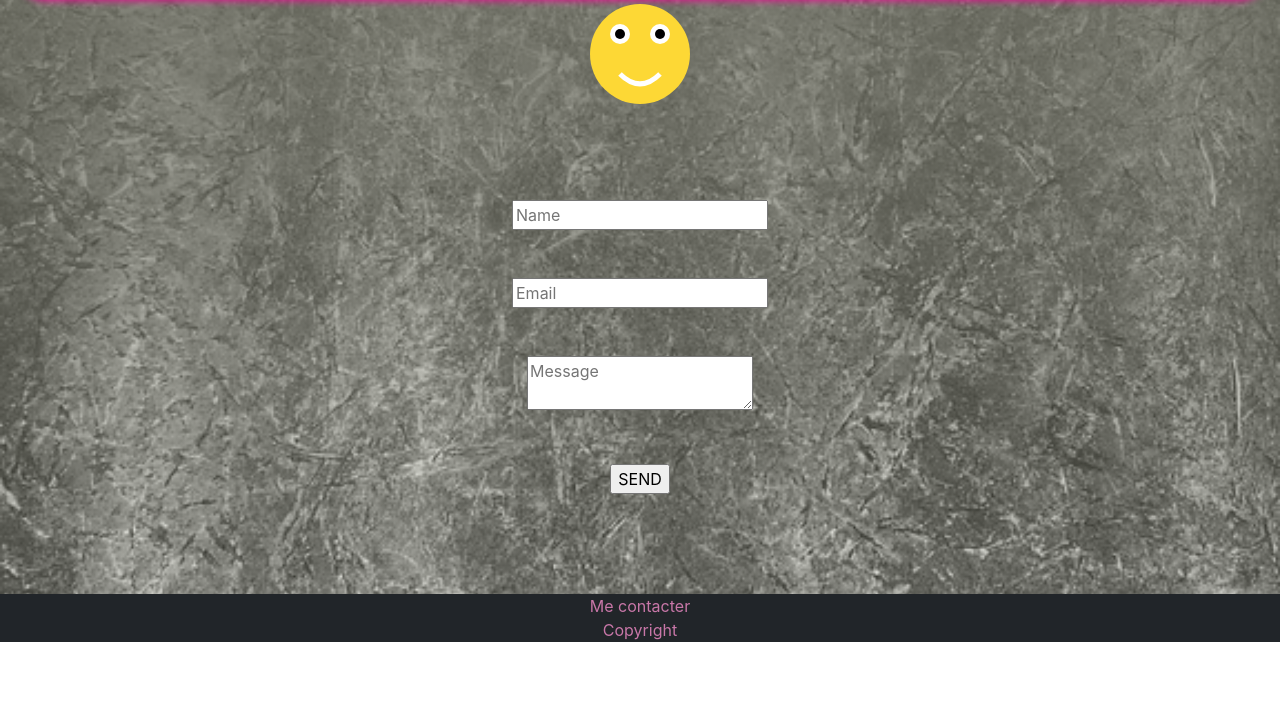
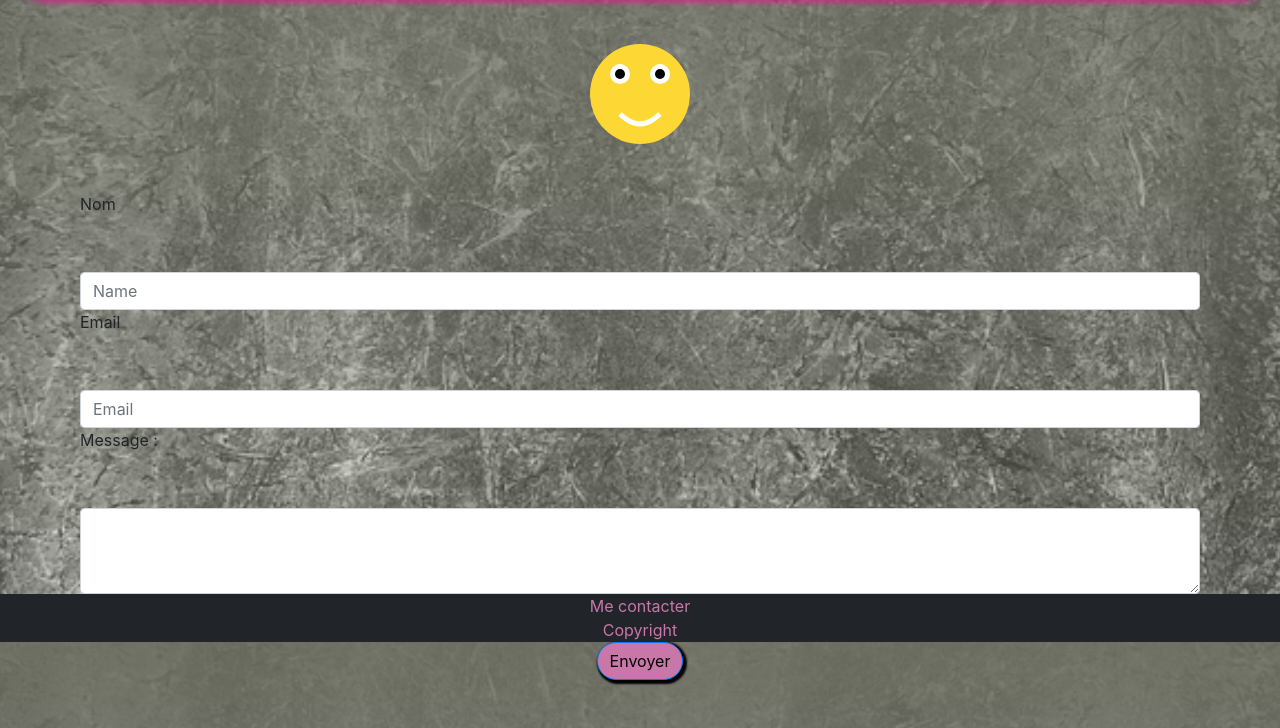
Before and after one commit to Arckanna/Cvsite, a plain HTML site: page contact.html in a window 1280 px wide. Shown: the part 158-886 px from the top of the page. Before the commit the page ends 800 px from the top, so only its background shows below. Drawn offline with nearby package versions, Linux system fonts and the light colour scheme.

Commit message:
Update contact.html

```diff
--- a/contact.html
+++ b/contact.html
@@ -47,6 +47,7 @@
 
     <div class="container-fluid text-center mt-5 mb-5">
       <h1><span>Contact Me</span></h1>
+      <div class="container-fluid text-center mt-5 mb-5">
         <svg class="face" height="100" width="100">
           <circle cx="50" cy="50" r="50" fill="#FDD835"/>
           <circle cx="30" cy="30" r="10" fill="#FFFFFF"/>
@@ -55,14 +56,29 @@
           <circle cx="70" cy="30" r="5" fill="#000000"/>
           <path d="M 30 70 q 20 20 40 0" stroke="#FFFFFF" stroke-width="5" fill="none" />
         </svg>
+      </div>
 
       <!--form-->
-      <form action="mailto:val0910@hotmail.fr" method="post"  enctype="text/plain" class="mt-5">
-        <input name="name" placeholder="Name" type="text" class="mt-5" required /><br/>
-        <input name="email" placeholder="Email" type="email" class="mt-5" required /><br/>
-        <textarea name="message" placeholder="Message" class="mt-5" required ></textarea><br/>
-        <input type="submit" value="SEND" class="submit mt-5" />
+      <div class="container-fluid text-center mt-5 mb-5">
+      <form class="container justify-content-center mt-5 mb-5" action="mailto:val0910@hotmail.fr" method="post"  enctype="text/plain" >
+        <div class="form-row">
+          <label for="name">Nom</label>
+          <input name="name" placeholder="Name" type="text" class="form-control mt-5" required /><br/>
+        </div>
+        <div class="form-row">
+          <label for="email">Email</label>
+          <input name="email" placeholder="Email" type="email" class="form-control mt-5" required /><br/>
+        </div>
+        <div class="form-row">
+          <label for="message">Message :</label>
+          <textarea name="message" class="form-control mt-5" rows="3" required ></textarea><br/>
+        </div>
+        <div class="text-center">
+            <input type="submit"class="btn btn-primary mt-5" value="Envoyer">
+        </div>
+
       </form>
+      </div>
     </div>
 
     <!--footer-->
```
Lines whose indentation alone changed are shown as unchanged.
